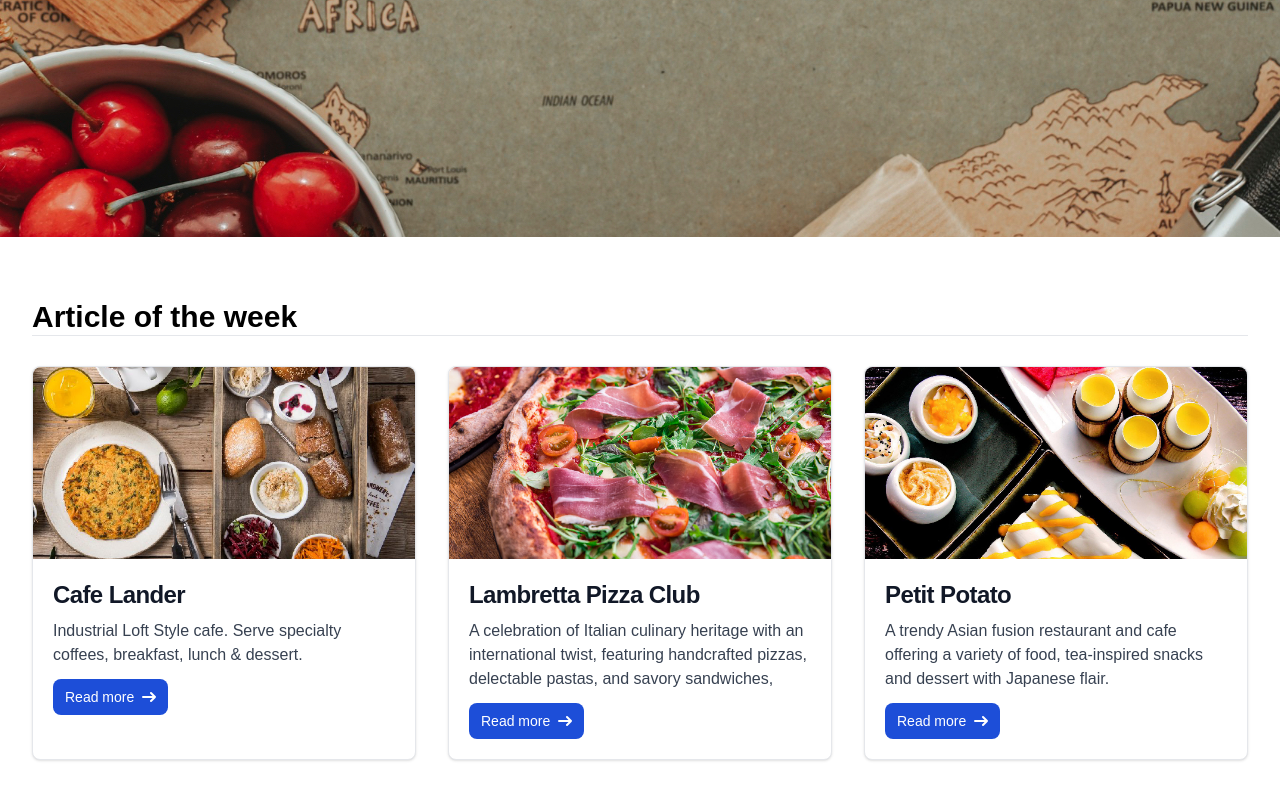
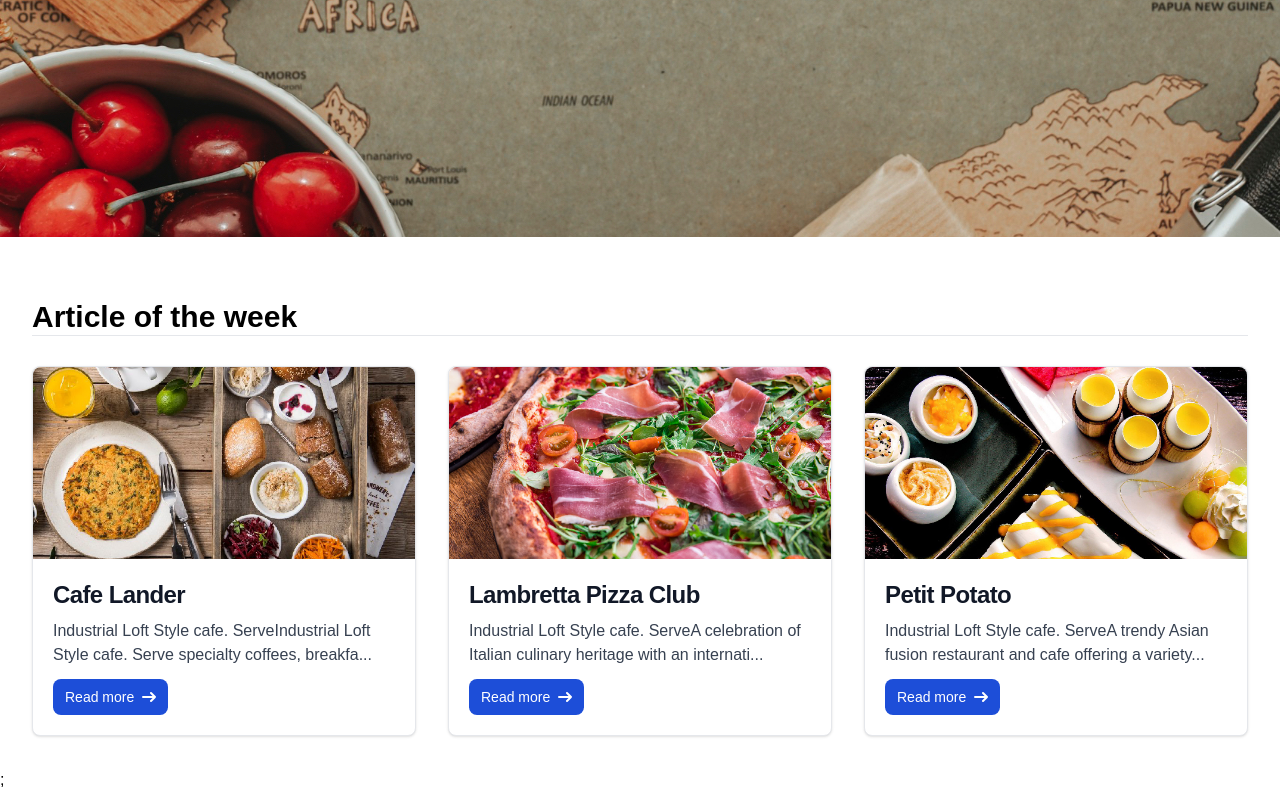
Before and after one commit to hunlin99/15081-assignment2, a Next.js app in the folder my-project/: page / in a window 1280 px wide. Shown: the part 563-1363 px from the top of the page. Built offline with nearby package versions, Linux system fonts and the light colour scheme.

Commit message:
create dynamic data

```diff
--- a/my-project/app/page.tsx
+++ b/my-project/app/page.tsx
@@ -4,9 +4,38 @@ import React, { useState } from "react";
 import Header from "../components/Header"; // Import the Header component
 import CloseBtn from "../components/CloseBtn";
 
+const articles = [
+    {
+        id: 1,
+        title: "Cafe Lander",
+        author: "Jane Doe",
+        image: "./img/testimg-cafe.jpg",
+        article:
+            "Industrial Loft Style cafe. Serve specialty coffees, breakfast, lunch & dessert. It's the perfect spot for relaxing and enjoying unique blends.",
+    },
+    {
+        id: 2,
+        title: "Lambretta Pizza Club",
+        author: "John Smith",
+        image: "./img/testimg-pizza.jpg",
+        article:
+            "A celebration of Italian culinary heritage with an international twist, featuring handcrafted pizzas, delectable pastas, and savory sandwiches.",
+    },
+    {
+        id: 3,
+        title: "Petit Potato",
+        author: "Anna Lee",
+        image: "./img/testimg-petit.jpg",
+        article:
+            "A trendy Asian fusion restaurant and cafe offering a variety of food, tea-inspired snacks, and desserts with Japanese flair.",
+    },
+];
+
 export default function Home() {
     const [isModalOpen, setIsModalOpen] = useState(false);
     const [isClosing, setIsClosing] = useState(false); // For fade-out animation
+    const [selectedArticle, setSelectedArticle] = useState(articles[0]); // Default article
+
 
     const handleOpenModal = () => {
         setIsModalOpen(true);
@@ -36,16 +65,18 @@ export default function Home() {
                     </h1>
                     <div className="grid-container">
                         {/* Card 1 */}
-                        <div
+                        {articles.map((article) =>
+                            <div key={article.id}
                                 className="max-w-sm bg-white border border-gray-200 rounded-lg shadow dark:bg-gray-800 dark:border-gray-700">
-                            <img className="rounded-t-lg w-full h-48 object-cover" src="./img/testimg-cafe.jpg" alt="" />
+                                <img className="rounded-t-lg w-full h-48 object-cover" src={article.image} alt={article.title} />
                                 <div className="p-5">
-                                <h5 className="mb-2 text-2xl font-bold tracking-tight text-gray-900 dark:text-white">Cafe Lander
+                                    <h5 className="mb-2 text-2xl font-bold tracking-tight text-gray-900 dark:text-white">{article.title}
                                     </h5>
                                     <p className="mb-3 font-normal text-gray-700 dark:text-gray-400">Industrial Loft Style cafe. Serve
-                                    specialty coffees, breakfast, lunch & dessert.</p>
+                                        {article.article.substring(0, 60)}...</p>
                                     <button
-                                    className="inline-flex items-center px-3 py-2 text-sm font-medium text-center text-white bg-blue-700 rounded-lg hover:bg-blue-800 focus:ring-4 focus:outline-none focus:ring-blue-300 dark:bg-blue-600 dark:hover:bg-blue-700 dark:focus:ring-blue-800" onClick={handleOpenModal}>
+                                        className="inline-flex items-center px-3 py-2 text-sm font-medium text-center text-white bg-blue-700 rounded-lg hover:bg-blue-800 focus:ring-4 focus:outline-none focus:ring-blue-300 dark:bg-blue-600 dark:hover:bg-blue-700 dark:focus:ring-blue-800"
+                                        onClick={() => handleOpenModal(article.id)}>
                                         Read more
                                         <svg className="rtl:rotate-180 w-3.5 h-3.5 ms-2" aria-hidden="true"
                                             xmlns="http://www.w3.org/2000/svg" fill="none" viewBox="0 0 14 10">
@@ -55,8 +86,9 @@ export default function Home() {
                                     </button>
                                 </div>
                             </div>
+                        )}
                         {/* Card 2 */}
-                        <div
+                        {/*<div
                             className="max-w-sm bg-white border border-gray-200 rounded-lg shadow dark:bg-gray-800 dark:border-gray-700">
                             <img className="rounded-t-lg w-full h-48 object-cover" src="./img/testimg-pizza.jpg" alt="" />
                             <div className="p-5">
@@ -75,9 +107,9 @@ export default function Home() {
                                     </svg>
                                 </button>
                             </div>
-                        </div>
+                        </div>*/}
                         {/* Card 3 */}
-                        <div
+                        {/* <div
                             className="max-w-sm bg-white border border-gray-200 rounded-lg shadow dark:bg-gray-800 dark:border-gray-700">
                             <img className="rounded-t-lg w-full h-48 object-cover" src="./img/testimg-petit.jpg" alt="" />
                             <div className="p-5">
@@ -96,10 +128,9 @@ export default function Home() {
                                     </svg>
                                 </button>
                             </div>
+                        </div>*/}
                     </div>
                 </div>
-                </div>
-
             </section >
             {isModalOpen && (
                 <div id="createPostModal" className={`modal ${isClosing ? "fadeOut" : ""}`}
@@ -110,6 +141,18 @@ export default function Home() {
                             {/* Use CloseBtn Component */}
                             <CloseBtn onClose={handleCloseModal} />
                         </div>
+                        <div className="modal-article">
+                            <h3>{selectedArticle.title}</h3>
+                            <p>
+                                <strong>Author:</strong> {selectedArticle.author}
+                            </p>
+                            <img
+                                src={selectedArticle.image}
+                                alt={selectedArticle.title}
+                                className="modal-image"
+                            />
+                            <p>{selectedArticle.article}</p>
+                        </div>
                     </div>
                 </div>
             )};
```
Lines whose indentation alone changed are shown as unchanged.
